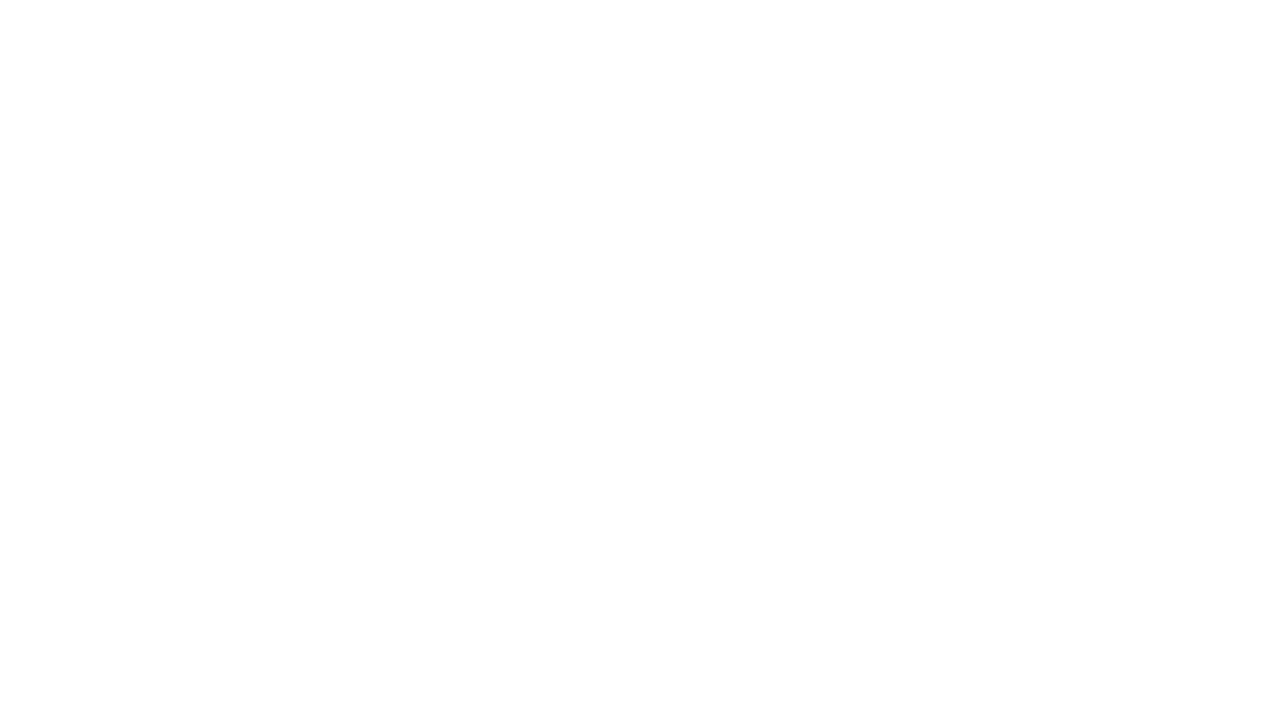
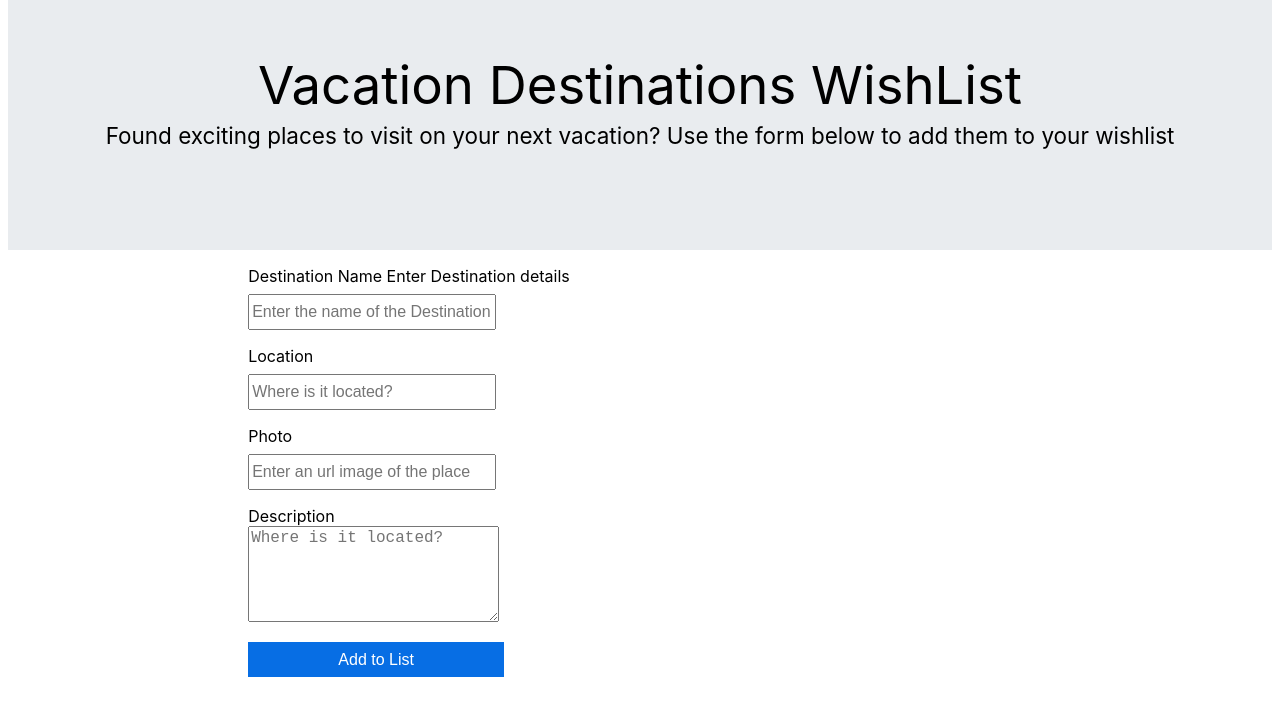
Before and after one commit to kaashis/Vacation-Planner, a plain HTML site: page index.html in a window 1280 px wide. Drawn offline with Linux system fonts and the light colour scheme.

Commit message:
change 1

```diff
--- a/index.html
+++ b/index.html
@@ -4,9 +4,47 @@
     <meta charset="UTF-8">
     <meta http-equiv="X-UA-Compatible" content="IE=edge">
     <meta name="viewport" content="width=device-width, initial-scale=1.0">
-    <title>Document</title>
+    <title>Vacation Destinations WishList</title>
+    <link rel="stylesheet" href="style.css">
 </head>
 <body>
 
+    <div id="top_background_container">
+        <h3>Vacation Destinations WishList</h3>
+        <p id="sub-heading">
+            Found exciting places to visit on your next vacation? Use the form below to add them to your wishlist
+        </p>
+    </div>
+
+
+    <form action="">
+        <div class="userInputs">
+            <p>
+                <label for="Destination Name">Destination Name</label> Enter Destination details<br>
+                <input type="text" name="destinationName" id="destinationName" width="300px" height =500px placeholder="Enter the name of the Destination" required >
+            </p>
+
+            <p>
+                <label for="Location">Location</label><br>
+                <input type="text" name="Location" id="Location" cols=30 placeholder="Where is it located?" required>
+            </p>
+
+            <p>
+                <label for="Photo">Photo</label><br>
+                <input type="url" name="destinationName" id="Photo" placeholder="Enter an url image of the place" >
+            </p>
+
+            <p>
+                <label for="Description">Description</label><br>
+                <textarea name="Desciption" id="Description" cols="23" rows="5" placeholder="Where is it located?"></textarea>
+            </p>
+
+            <p>
+                <input type="submit" value="Add to List" width="5px">
+            </p>
+        </div>
+    </form>
+
+
 </body>
 </html>
--- /dev/null
+++ b/style.css
@@ -0,0 +1,54 @@
+body{
+    font-family: -apple-system, BlinkMacSystemFont, 'Segoe UI', Roboto, Oxygen, Ubuntu, Cantarell, 'Open Sans', 'Helvetica Neue', sans-serif;
+    font-size: 4 em;
+    margin-top: 0;
+}
+
+#top_background_container{
+    display: flex;
+    flex-direction: column;
+    justify-content: stretch;
+    align-items: center;
+    height: 250px;
+    background-color: #E9ECEF;
+    font-size:45px;
+}
+
+h3{
+    margin-bottom: 0.1em;
+    font-weight: normal;
+}
+
+#sub-heading{
+    margin-top: 0em;
+    font-size: 0.5em;
+}
+
+span.destinationName_span{
+    text-indent: 75%;
+}
+#destinationName,#Location,#Photo{
+    height: 30px;
+    width: 15em;
+    margin-left: 19%;
+    font-size: 16px;
+    margin-top: 0.5em;
+}
+
+#Description{
+    margin-left: 19%;
+    font-size: 16px;
+}
+
+.userInputs{
+    text-indent: 19%;
+}
+
+input[type=submit]{
+    background-color:#076ee4;
+    color: white;
+    height: 35px;
+    width: 16em;
+    border: none;
+    font-size: 1em;
+}
```
